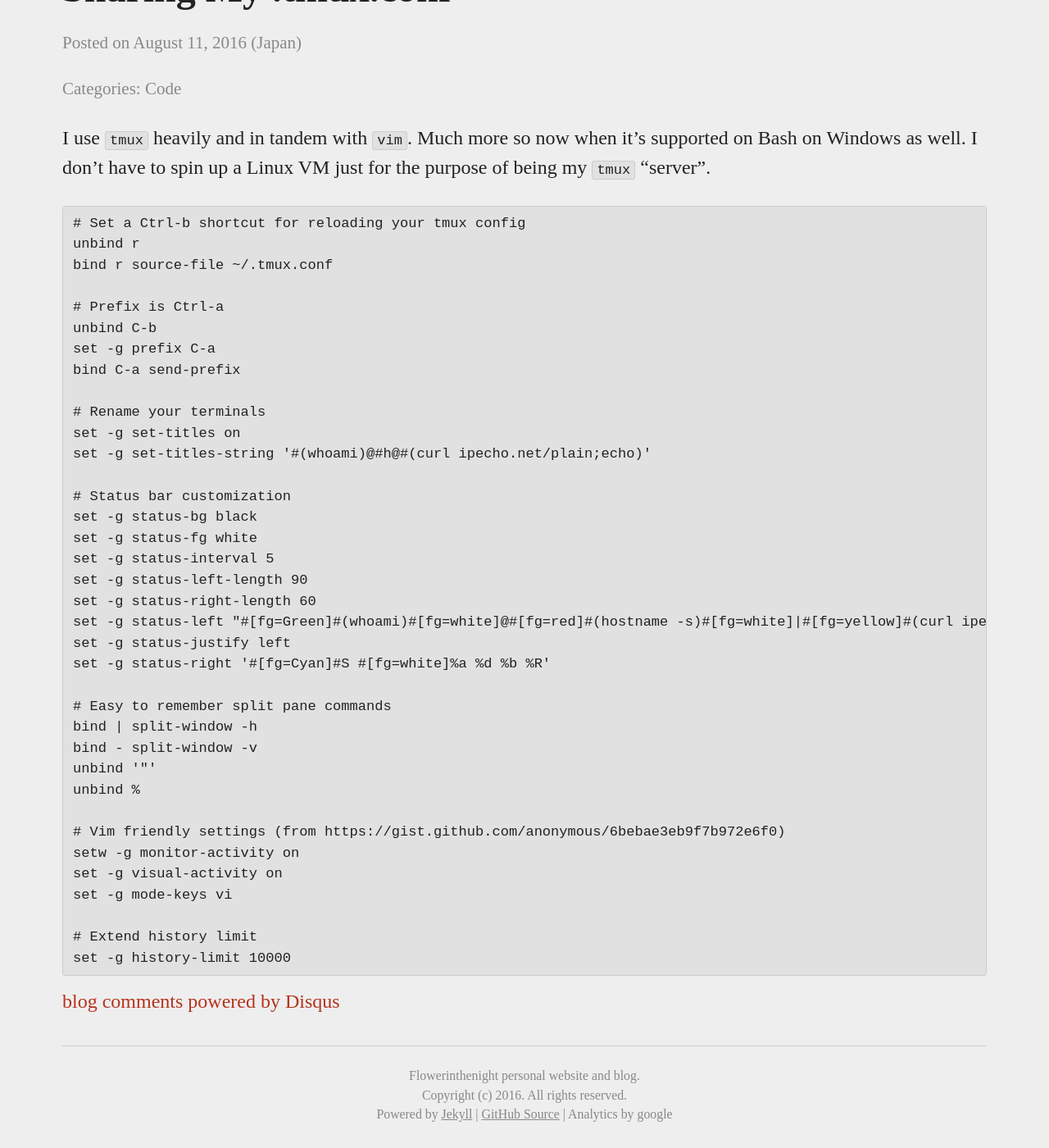
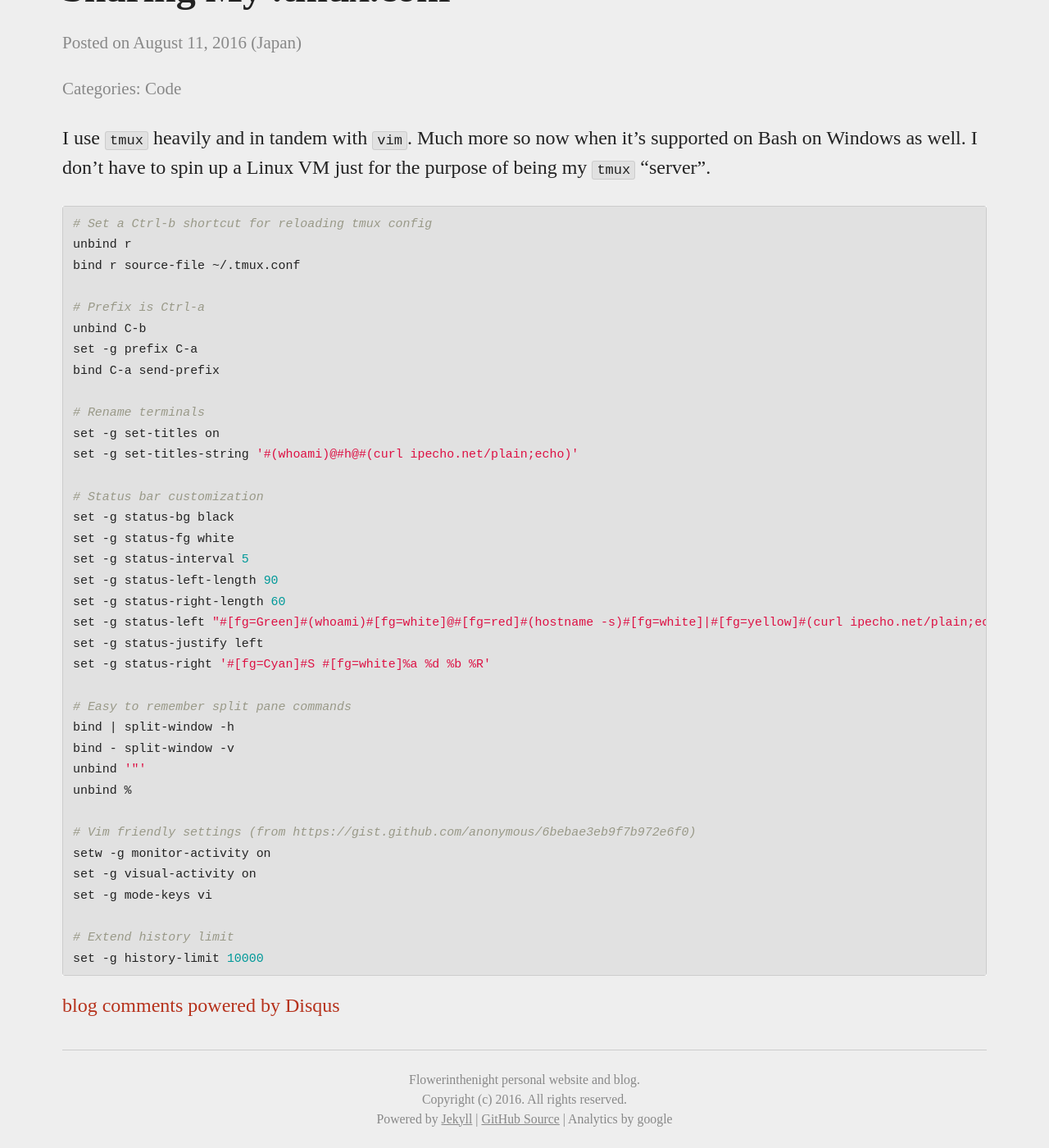
Before and after one commit to flowerinthenight/flowerinthenight.github.io, a Jekyll site: the page built from _posts/2016-08-11-sharing-my-tmux-conf.md, in a window 1280 px wide and 1400 px high, scrolled down 189 px. Shown: the whole window at 82% size. Built offline with Jekyll 4.4.1, drawn with Linux system fonts in a browser that asks for light colours; some web fonts are replaced; comment, search, counter and statistics services are not loaded.

Commit message:
Update highlighter.

```diff
--- a/_posts/2016-08-11-sharing-my-tmux-conf.md
+++ b/_posts/2016-08-11-sharing-my-tmux-conf.md
@@ -8,8 +8,8 @@ comments: true
 
 I use `tmux` heavily and in tandem with `vim`. Much more so now when it's supported on Bash on Windows as well. I don't have to spin up a Linux VM just for the purpose of being my `tmux` "server".
 
-<pre>
-# Set a Ctrl-b shortcut for reloading your tmux config
+{% highlight conf %}
+# Set a Ctrl-b shortcut for reloading tmux config
 unbind r
 bind r source-file ~/.tmux.conf
 
@@ -18,7 +18,7 @@ unbind C-b
 set -g prefix C-a
 bind C-a send-prefix
 
-# Rename your terminals
+# Rename terminals
 set -g set-titles on
 set -g set-titles-string '#(whoami)@#h@#(curl ipecho.net/plain;echo)'
 
@@ -45,4 +45,4 @@ set -g mode-keys vi
 
 # Extend history limit
 set -g history-limit 10000
-</pre>
+{% endhighlight %}
```
